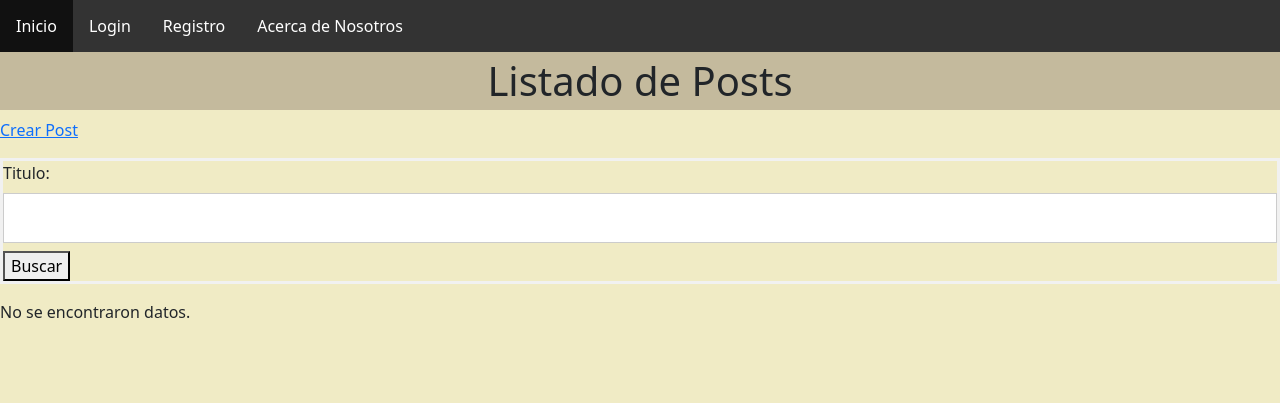
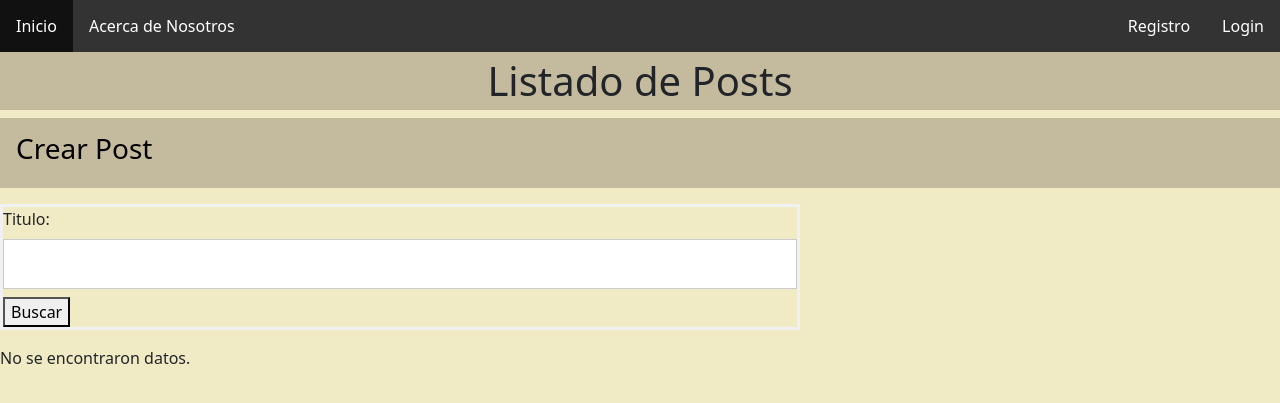
Before and after one commit to sebastianleyton/Entrega1-LarramendiLeytonRivera, a Django app: page /listado_posts in a window 1280 px wide. Shown: the top 403 px of the page. Run offline with Django 4.2, Linux system fonts and the light colour scheme; data that the repository does not hold is empty; parts of the project's set-up code (start-up, migrations or seed data) failed here and were passed over; some libraries are stand-ins or nearby versions.

Commit message:
- Agregados estilos a mas páginas

```diff
--- a/static/css/skeleton.css
+++ b/static/css/skeleton.css
@@ -1,4 +1,14 @@
 @charset "UTF-8";
+/* Image */
+.postimg {
+  background-color: #aaa;
+  max-width: 100%;
+  height:auto
+  padding: 20px;
+
+}
+
+
 body {
 
 height: 100%;
@@ -103,10 +113,11 @@ input[type=text], input[type=password], input[type=email] {
 }
 
 
-.card {
-   background-color: white;
+.cardo {
+   background-color: #c4ba9d;
    padding: 20px;
    margin-top: 20px;
+   max-width:1200px;
 }
 
 .row:after {
@@ -115,9 +126,35 @@ input[type=text], input[type=password], input[type=email] {
   clear: both;
 }
 
-/* Image */
-.postimg {
-  background-color: #aaa;
-  width: 100%;
-  padding: 20px;
+
+.truncate {
+  width: 500px;
+  white-space: nowrap;
+  overflow: hidden;
+  text-overflow: ellipsis;
 }
+
+div.crear_post_menu ul{
+  list-style-type: none;
+  margin: 0;
+  padding: 0;
+  overflow: hidden;
+  background-color: #c4ba9d;
+}
+
+div.crear_post_menu ul li {
+  float: left;
+}
+
+div.crear_post_menu ul li a {
+  display: block;
+  color: black;
+  text-align: center;
+  padding: 14px 16px;
+  text-decoration: none;
+}
+
+
+div.crear_post_menu ul li a:hover {
+  background-color: #b0a68b;
+}
--- a/templates/base.html
+++ b/templates/base.html
@@ -20,19 +20,23 @@
     <ul>
         <li><a href="/">Inicio</a></li>
         {% if request.user.is_authenticated %}
-            <li><a href={% url 'perfil' %}>
+        {% else %}
+            <li style="float:right"><a href={% url 'login' %}>Login</a></li>
+            <li style="float:right"><a href={% url 'register' %}>Registro</a></li>
+        {% endif %}
+            <li><a href={% url 'acerca_de_nosotros' %}>Acerca de Nosotros</a></li>
+
+        {% if request.user.is_authenticated %}
+            <li style="float:right;"><a href={% url 'perfil' %}>
                 {% if request.user.masdatosusuario.avatar %}
                 <img src={{request.user.masdatosusuario.avatar.url}} alt="" height="20px">
                 {% endif %}
                 {{request.user.username}}
 
                 </a></li>
-            <li><a href={% url 'logout' %}>Logout</a></li>
-        {% else %}
-            <li><a href={% url 'login' %}>Login</a></li>
-            <li><a href={% url 'register' %}>Registro</a></li>
+            <li style="float:right"><a href={% url 'logout' %}>Logout</a></li>
         {% endif %}
-            <li><a href={% url 'acerca_de_nosotros' %}>Acerca de Nosotros</a></li>
+
     </ul>
 </div>
 
--- a/templates/listado_posts.html
+++ b/templates/listado_posts.html
@@ -9,17 +9,22 @@
 {% endblock texto_header %}
 
 {% block body %}
-<p>
-    <a href={% url 'crear_post' %}>Crear Post</a>
-</p>
-
-<p>
+<div class="crear_post_menu">
+    <ul style="display: block;">
+        <li>
+            <h3>
+                <a href={%url 'crear_post'%}>Crear Post</a>
+            </h3>
+        </li>
+    </ul>
+</div>
+<div style="width:800px;"><p>
     <form action={% url 'listado_posts' %}>
         {{form}}
         <button>Buscar</button>
     </form>
 </p>
-
+</div>
 <p>
     {% if object_list %}
         <ul>
```
Also changed, not shown: templates/crear_post.html (+10 -3 lines), templates/index.html (+6 -5 lines).
